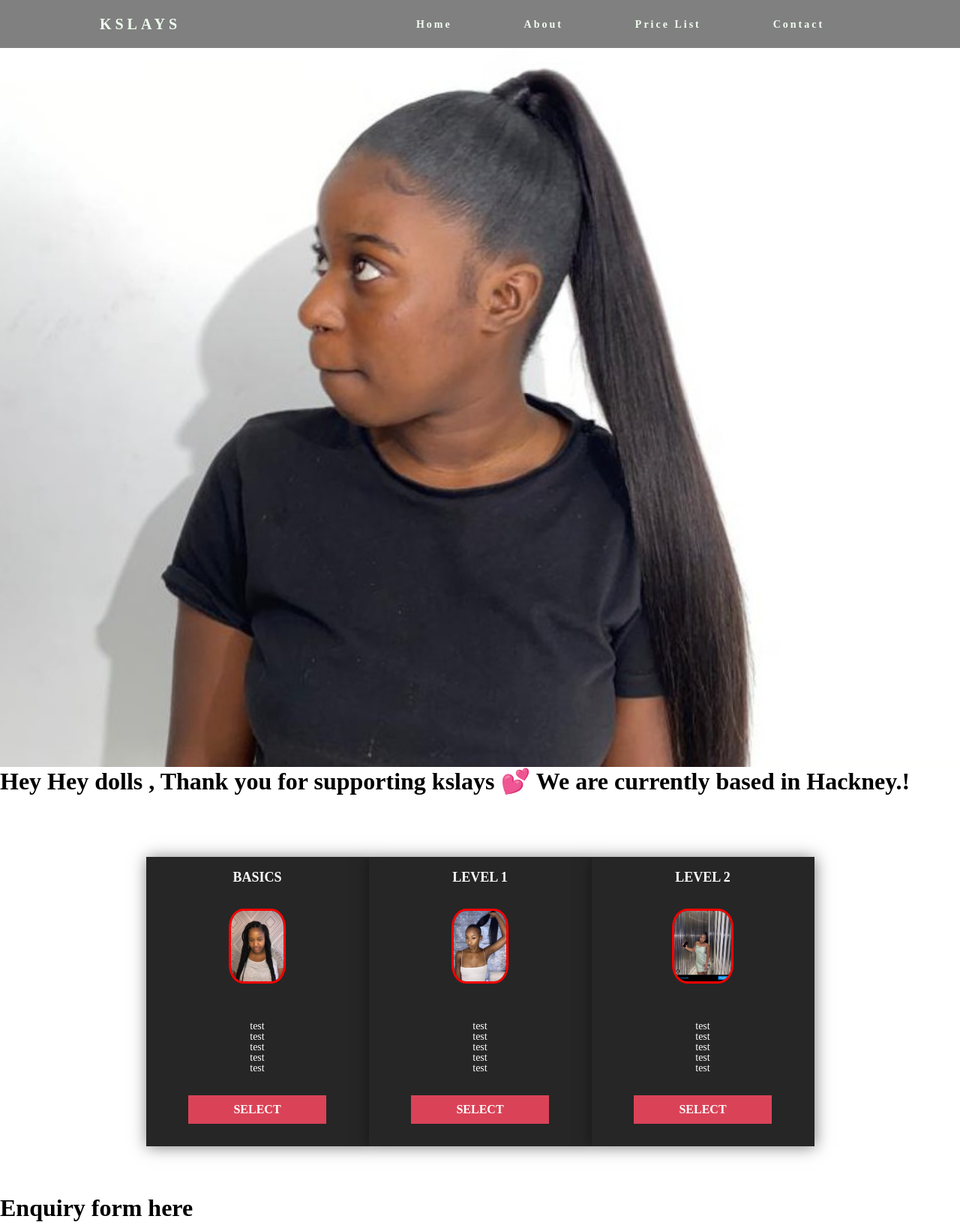
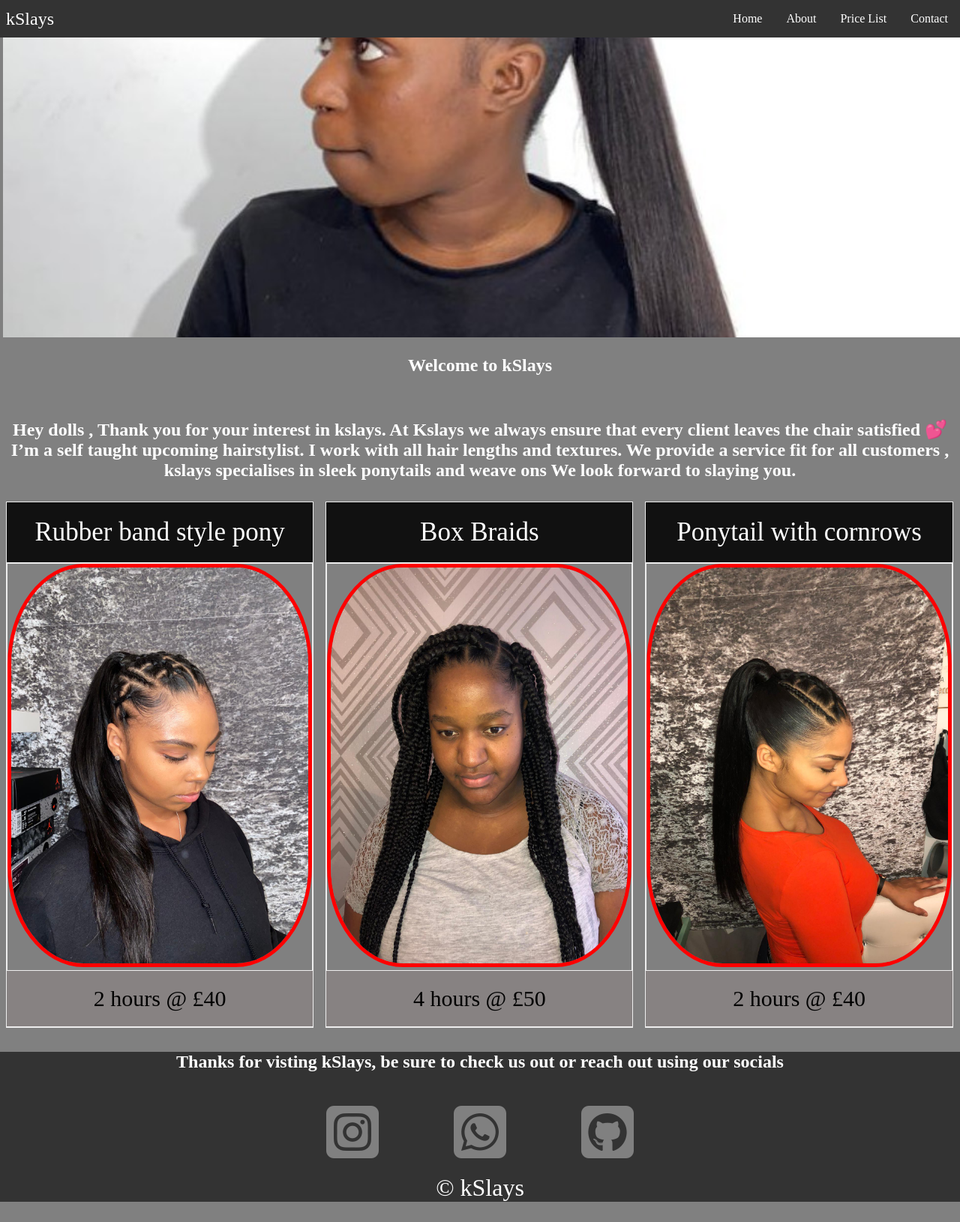
Before and after one commit to AyyAshrr/kSlays, a plain HTML site: page index.html in a window 1280 px wide. Shown: the whole page at 75% size. After the commit the page ends 1603 px from the top, so only its background shows below. Drawn offline with Linux system fonts and the light colour scheme.

Commit message:
v1 for  client preview

```diff
--- a/index.html
+++ b/index.html
@@ -1,113 +1,112 @@
 <!DOCTYPE html>
-<html lang="en">
+<html>
+
+<head>
+    <script src="https://kit.fontawesome.com/c6b761fd71.js" crossorigin="anonymous"></script>
     <link rel="stylesheet" href="style.css">
+    <script src="script.js" defer></script>
+    <link rel="stylesheet" href="https://cdnjs.cloudflare.com/ajax/libs/font-awesome/4.7.0/css/font-awesome.min.css">
     <title>kSlays | Home</title>
+</head>
+
 <body>
-        <!--Nav bar-->
-        <nav>
-            <div class="logo">
-                <h4>kSlays</h4>
-            </div>
-            <ul class="nav-links">
-                <li><a href="#">Home</a></li>
-                <li><a href="#">About</a></li>
-                <li><a href="#">Price List</a></li>
-                <li><a href="#">Contact</a></li>
+    <!--NAV BAR-->
+    <section id="home">
+    <nav class="navbar">
+        <div class="brand-title">kSlays</div>
+        <a href="#" class="toggle-button">
+            <span class="bar"></span>
+            <span class="bar"></span>
+            <span class="bar"></span>
+        </a>
+        <div class="navbar-links">
+            <ul>
+                <li><a href="#home">Home</a></li>
+                <li><a href="#about-me">About</a></li>
+                <li><a href="#price-list">Price List</a></li>
+                <li><a href="#contact">Contact</a></li>
             </ul>
-            <div class="burger">
-                <div class="line1"></div>
-                <div class="line2"></div>
-                <div class="line3"></div>
         </div>
     </nav>
-        <!--//Nav bar-->
-        <script src="script.js"></script>
-        </div>
-<!--Carosuel-->
+</section>
+<!--END OF NAV BAR-->
+
+
+<!--CAROSUEL-->
+<section id="carosuel">
     <div id="slider">
         <figure>
-                <img src="images/landimg33.jpeg">
-                <img src="images/landimg34.jpeg">
-                <img src="images/landimg35.jpeg">
-                <img src="images/landimg36.jpeg">
-                <img src="images/landimg33.jpeg">
+            <div class="hwtest" style="background-image: url(images/landimg33.jpeg);"></div>
+            <div class="hwtest" style="background-image: url(images/landimg34.jpeg);"></div>
+            <div class="hwtest" style="background-image: url(images/landimg35.jpeg);"></div>
+            <div class="hwtest" style="background-image: url(images/landimg33.jpeg);"></div>
+        </figure>
+    </section>
+<!--END OF CAROSUEL-->
+
+<!--ABOUT KSLAYS-->
+<section id="about-me">
+    <h1>Welcome to kSlays</h1>
+    <br>
+    <h2>Hey dolls ,
+        Thank you for your interest in kslays. At Kslays we always ensure that every client leaves the chair satisfied 💕
+        I’m a self taught upcoming hairstylist. I work with all hair lengths and textures. We provide a service fit for all customers , kslays specialises in sleek ponytails and weave ons
+        We look forward to slaying you.</h2>
+</section>
 
 
-            </figure>
+<!--END OF ABOUT KSLAYS-->
 
-            <!--END OF CAROSUELSDFKJSDKL-->
-        <div class="intro">
-            <h1>Hey Hey dolls ,
-                Thank you for supporting kslays 💕
-                We are currently based in Hackney.!</h1>
+<!--PRICE LIST-->
+<section id="price-list">
+    <div style="overflow: hidden">
+      <div class="columns">
+          <ul class="price">
+            <li class="header">Rubber band style pony</li>
+            <div class="price">
+              <img src="images/img24.jpeg" class="img-thumbnail">
+           </div>
+            <li class="grey">2 hours @ £40</li>
+
+          </ul>
+        </div>
+        <div class="columns">
+            <ul class="price">
+              <li class="header">Box Braids</li>
+              <div class="price">
+                <img src="images/img26.jpeg" class="img-thumbnail">
+             </div>
+              <li class="grey">4 hours @ £50</li>
+            </ul>
+          </div>
+      <div class="columns">
+          <ul class="price">
+            <li class="header">Ponytail with cornrows</li>
+            <div class="price">
+              <img src="images/img25.jpeg" class="img-thumbnail">
+           </div>
+            <li class="grey">2 hours @ £40</li>
+
+          </ul>
         </div>
 
+      </div>
+  </section>
+  <!--END OF PRICE LIST-->
 
-        <div class="wrapper">
-            <div class="single-price">
-                <h1>Basics</h1>
-                <div class="price">
-                    <img src="images/img26.jpeg">
+  <!--FOOTER-->
+  <section id="contact">
+  <footer>
+    <div class="footer">
+        <h3>Thanks for visting kSlays, be sure to check us out or reach out using our socials</h3>
+        <a href="https://www.instagram.com/_kslays/"><i class="fab fa-instagram-square"></i></a>
+        <a href="https://api.whatsapp.com/send?phone=447950811525&text=Hey%20I%20was%20having%20a%20look%20at%20your%20website%20and%20I%20would%20love%20to%20be%20slayed%20by%20kSlays%20herself.%20Can%20I%20book%20an%20appointment?"><i class="fab fa-whatsapp-square"></i></a>
+        <a href="https://github.com/AyyAshrr"><i class="fab fa-github-square"></i></a>
+    <p>© kSlays</p>
 </div>
-            <div class="deals">
-                <h4>test</h4>
-                <h4>test</h4>
-                <h4>test</h4>
-                <h4>test</h4>
-                <h4>test</h4>
-            </div>
-            <a href="#">select</a>
-             </div>
-            <div class="single-price">
-                <h1>Level 1</h1>
-                <div class="price">
-                    <img src="images/img33.jpeg">
-            </div>
-            <div class="deals">
-                <h4>test</h4>
-                <h4>test</h4>
-                <h4>test</h4>
-                <h4>test</h4>
-                <h4>test</h4>
-            </div>
-            <a href="#enquiry form">select</a>
-             </div>
-            <div class="single-price">
-                <h1>Level 2</h1>
-                <div class="price">
-                    <img src="images/img20.jpeg">
-            </div>
-            <div class="deals">
-                <h4>test</h4>
-                <h4>test</h4>
-                <h4>test</h4>
-                <h4>test</h4>
-                <h4>test</h4>
-            </div>
-            <a href="#enquiry form">select</a>
-             </div>
-        </div>
+  </footer>
+</section>
 
-        <div class="enquiry-form">
-            <h1>Enquiry form here</h1>
-        </div>
-
-<!--Slider 2-->
-
-
-           <!--Footer-
-<div class="footer">
-    <div class="footer-content">
-        <div class="footer-section about"></div>
-        <div class="footer-section links"></div>
-        <div class="footer-section contact-form"></div>
-    </div>
-
-    <div class="footer-bottom">
-        &copy; AshCodedIT | Designed by AshMan
-    </div>
-</div>
-//Footer-->
+  <!--END OF FOOTER-->
 </body>
-
 </html>
--- a/script.js
+++ b/script.js
@@ -1,26 +1,6 @@
-const navSlide = () => {
-    const burger = document.querySelector('.burger');
-    const nav = document.querySelector('.nav-links');
-    const navLinks = document.querySelectorAll('.nav-links li');
-    //Toggle nav
+const toggleButton = document.getElementsByClassName('toggle-button')[0]
+const navbarLinks = document.getElementsByClassName('navbar-links')[0]
 
-    burger.addEventListener('click', () => {
-         //Toggle nav
-        nav.classList.toggle('nav-active');
-
-           //animate links
-    navLinks.forEach((link,index) => {
-        if(link.style.animation){
-            link.style.animation = ''
-        } else {
-            link.style.animation = `navLinkFade 0.5s ease forwards ${index / 7 + 0.5}s`;
-        }
-    });
-    //burger animation
-    burger.classList.toggle('toggle');
-});
-
-
-}
-
-navSlide();
+toggleButton.addEventListener('click', () => {
+    navbarLinks.classList.toggle('active')
+})
--- a/style.css
+++ b/style.css
@@ -1,117 +1,119 @@
-*{
-    margin: 0px;
-    padding: 0px;
+* {
     box-sizing: border-box;
-}
-body{
-    color: rgb(179, 172, 172)133, 128, 128)133, 128, 128);
-    background-color: rgb(179, 172, 172)133, 128, 128)133, 128, 128);
-}
-nav{
-    display: flex;
-    justify-content: space-around;
-    align-items: center;
-    min-height: 8vh;
-    background-color: gray;
+
 }
 
-.logo{
-    color: honeydew;
-    text-transform: uppercase;
-    letter-spacing: 5px;
-    font-size: 20px;
-    l
+body {
+    margin: 0;
+    padding: 0;
+    background-color: grey;
+
+
+
+}
+/* NAV BAR*/
+.navbar {
+    display: flex;
+    position: relative;
+    justify-content: space-between;
+    align-items: center;
+    background-color: #333;
+    color: white;
 }
 
-.nav-links{
-    display:flex;
-    justify-content:space-around;
-    width:50%;
+.brand-title {
+    font-size: 1.5rem;
+    margin: .5rem;
 }
 
-.nav-links li{
+.navbar-links {
+    height: 100%;
+}
+
+.navbar-links ul {
+    display: flex;
+    margin: 0;
+    padding: 0;
+}
+
+.navbar-links li {
     list-style: none;
 }
-.nav-links a{
-    color: honeydew;
+
+.navbar-links li a {
+    display: block;
     text-decoration: none;
-    letter-spacing: 3px;
-    font-weight: bold;
-    font-size: 14px;
+    color: white;
+    padding: 1rem;
 }
 
-.burger{
-    display: none;
-    cursor: pointer;
+.navbar-links li:hover {
+    background-color: #555;
 }
 
-.burger div{
-    width: 25px;
-    height: 3px;
-    background-color: honeydew;
-    margin: 5px;
-    transition: all 0.3s ease;
+.toggle-button {
+    position: absolute;
+    top: .75rem;
+    right: 1rem;
+    display: none;
+    flex-direction: column;
+    justify-content: space-between;
+    width: 30px;
+    height: 21px;
 }
 
-@media screen and (max-width:1024px){
-    .nav-links{
-        width:60%;
+.toggle-button .bar {
+    height: 3px;
+    width: 100%;
+    background-color: white;
+    border-radius: 10px;
+}
+
+@media (max-width: 600px) {
+    .navbar {
+        flex-direction: column;
+        align-items: flex-start;
+    }
+
+    .toggle-button {
+        display: flex;
+    }
+
+    .navbar-links {
+        display: none;
+        width: 100%;
+    }
+
+    .navbar-links ul {
+        width: 100%;
+        flex-direction: column;
+    }
+
+    .navbar-links ul li {
+        text-align: center;
+    }
+
+    .navbar-links ul li a {
+        padding: .5rem 1rem;
+    }
+
+    .navbar-links.active {
+        display: flex;
     }
 }
+/*NAV BAR END*/
 
 
-@media screen and (max-width:600px){
-    body{
-        overflow-x: hidden;
-    }
-    .nav-links{
-        position: absolute;
-        right: 0px;
-        height: 92vh;
-        top: 8vh;
-        background-color: gray;
-        display: flex;
-        flex-direction: column;
-        align-items: center;
-        width: 50%;
-        transform: translateX(100%);
-        transition: transform 0.5s ease-in;
-    }
-    /*.nav-links li{
-        opacity: 0;
-    }  */
-    .burger{
-        display: block;
-    }
+/*SLIDESHOW CAROSUEL*/
+
+.hwtest{
+    background-size: cover;
+    height: 50vh;
+    width: 100vw;
+    display: inline-block;
+    background-position: center center;
+
 }
-
-.nav-active{
-    transform: translateX(0%);
-}
-
-@keyframes navLinkFade{
-    from{
-        opacity: 0;
-        transform: translateX(50px);
-    }
-    to{
-        opacity: 1;
-        transform: translateX(0px);
-    }
-}
-
-.toggle .line1{
-    transform: rotate(-45deg) translate(-5px,6px);
-}
-
-.toggle .line2{
-    opacity: 0;
-}
-
-.toggle .line3{
-    transform: rotate(45deg) translate(-5px,-6px);
-}
-/*SLIDESHOW HEADER*/
 
 #slider{
     overflow: hidden;
@@ -123,6 +125,7 @@ nav{
     margin: 0;
     left: 0;
     animation: 20s slider infinite;
+    box-sizing: border-box;
 }
 
 #slider figure img{
@@ -130,6 +133,7 @@ nav{
     float: left;
 
 }
+
 @keyframes slider  {
     0%{
         left: 0;
@@ -158,128 +162,118 @@ nav{
         left: -400%;
     }
 }
+/*END OF CAROSULEO*/
 
 
 
-/*PRICE LIST*/
-
-.wrapper{
-    width: 900px;
-    margin: 5% auto;
-    display: flex;
-    justify-content: center;
-    text-align: center;
-    flex-wrap: wrap;
-}
-
-.wrapper .single-price .price img{
-    height: 100px;
-    border-radius: 25%;
-    border: red 3px solid;
-}
-
-.single-price{
-    width: 33%;
-    background: #262626;
-    float: left;
-    margin-top: 2%;
-    box-shadow: 1px 1px 20px rgba(0,0,0,0.5);
-    text-align: center;
-    transition: 0.9s;
-}
-
-.price{
-    width: 120px;
-    height: 120px;
-    border-radius: 50%;
-
-    margin: 5% auto 0 auto;
+/* ABOUT KSLAYS */
+#about-me h1{
+    color: white;
     text-align: center;
 }
+#about-me h2{
+    color: white;
+    text-align: center;
+}
+/* END OF ABOUT KSLAYS */
 
-.deals{
-    margin-top: 10%;
-}
 
-.single-price h1{
-    font-size: 18px;
-    color: #fff;
-    line-height: 3;
-    text-transform: uppercase;
-}
+/*PRICE LIST*/
+/* Create three columns of equal width */
+.columns {
+    float: left;
+    width: 33.3%;
+    padding: 8px;
+    text-align: center;
 
-.price h2{
-    font-size: 38px;
-    color: #fff;
-}
+  }
 
-.deals h4{
-    font-size: 14px;
-    font-weight: normal;
+  /* Style the list */
+  .price {
+    list-style-type: none;
+    border: 1px solid #eee;
+    margin: 0;
+    padding: 0;
+    -webkit-transition: 0.3s;
+    transition: 0.3s;
+    overflow: hidden;
+  }
+
+  /* Add shadows on hover */
+  .price:hover {
+    box-shadow: 0 8px 12px 0 rgba(0,0,0,0.2)
+  }
+
+  /* Pricing header */
+  .price .header {
+    background-color: #111;
+    color: white;
+    font-size: 35px;
+
+  }
+
+  /* List items */
+  .price li {
+    border-bottom: 1px solid #eee;
+    padding: 20px;
     text-align: center;
-    color: #fff;
-    line-height: 1;
-}
+  }
 
-.single-price:hover{
-    background: #da4357;
-    color: #fff;
-    box-shadow: 0 0 15px rgba(0, 0, 0, 1);
-    transform: scale(1.1);
-    z-index: 1;
-    border-radius: 25px;
-}
+  /* Grey list item */
+  .price .grey {
+    background-color: rgb(135, 130, 130);
+    font-size: 30px;
+  }
 
-.single-price:hover .price{
-    border-color:#fff;
-}
 
-.single-price a {
-    text-decoration: none;
-    background: #da4357;
-    color: #fff;
-    padding: 10px 60px;
-    display: inline-block;
-    margin: 10% auto;
-    text-transform: uppercase;
-    font-weight: bold;
-}
+  /* Change the width of the three columns to 100%
+  (to stack horizontally on small screens) */
+  @media only screen and (max-width: 600px) {
+    .columns {
+      width: 100%;
+    }
+    .price img{
+        height: 30rem;
+    }
+  }
 
-.single-price:hover a{
-    background: #262626;
-    color: #fff;
-}
-.single-price{
-
+  @media only screen and (min-width: 600px) {
+    .price img{
+        width: 100%;
+    }
+  }
+ .price img{
+    /* height: 50rem; */
+    border-radius: 25%;
+    border: red 5px solid;
 }
 
 
+/*END OF PRICE LIST*/
 
+/*FOOTER*/
 
+.footer {
+    background-color: #333;
+    color: white;
+    text-align: center;
+    position: static;
+  }
 
-/* FOOTER
+  footer p {
+    margin: 0;
+    font-size: 2rem;
+  }
 
-.footer{
-    background: gray;
-    color: honeydew;
-    height: 400px;
-    position: relative;
-    min-height: 100%;
-}
+  footer i {
+    font-size: 5rem;
+    margin: 1rem 3rem;
+  }
 
-.footer .footer-conent{
-    border: 1px solid blue;
-    height: 350px;
-}
-
-.footer .footer-bottom{
-    background: hotpink;
-    color: red;
-    height: 50px;
-    width: 100%;
-    text-align: center;
-    position: absolute;
-    bottom: 0px;
-    left: 0px;
-    padding-top: 20px;
-}*/
+  footer a{
+    color: gray;
+  }
+  footer h3{
+      font-size: 1.5rem;
+  }
+  /*END OF FOOTER*/
```
Also changed, not shown: images/landimg36.jpeg, 1 other file. Lines whose indentation alone changed are shown as unchanged.
